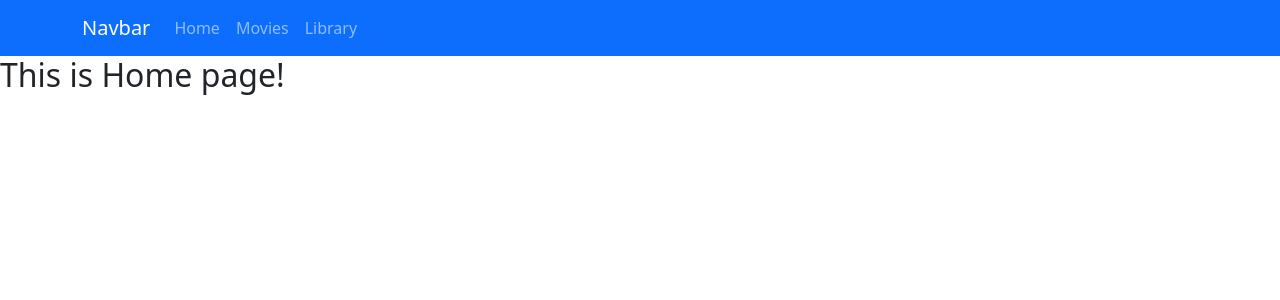
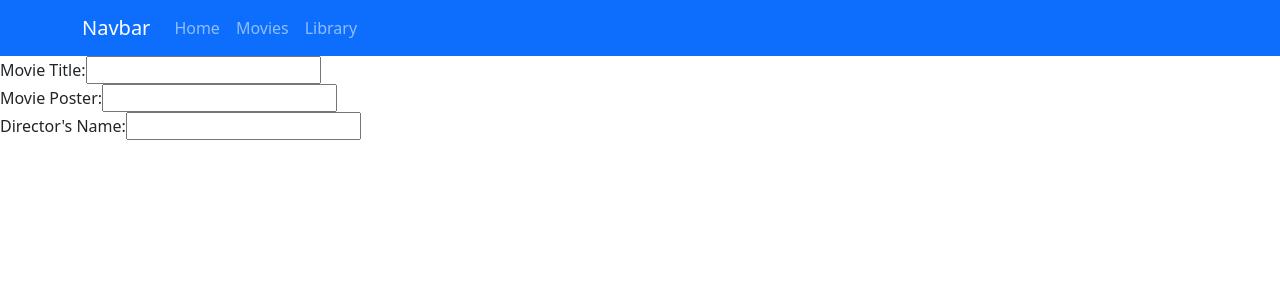
Before and after one commit to DominicArthur/my-app, a React (Create React App) app: page / in a window 1280 px wide. Shown: the top 300 px of the page. Built offline with nearby package versions, Linux system fonts and the light colour scheme; the HTML template or start-up script is replaced by a standard one.

Commit message:
Made the user input

```diff
--- a/src/components/Home.js
+++ b/src/components/Home.js
@@ -1,11 +1,48 @@
 // Home.js
 
-function Home(){
+import { useState } from "react";
+
+ function Home(){
+
+  const [title, setTitle] = useState('');
+  const [poster, setPoster] = useState('');
+  const [director, setDirector] = useState('');
+
+  const handleSubmit = (i) => {
+    i.preventDefault();
+
+    console.log(title, poster, director);
+  }
+
   return(
     <div>
-      <h2>This is Home page!</h2>
+      <form submit={handleSubmit}>
+        <div className="my-form-group">
+        <label>Movie Title: </label>
+        <input type="text"
+         className="my-form-control"
+          value={title}
+          onChange={(i) => { setTitle(i.target.value) }}
+          />
+          </div>
+          <div className="my-from-group">
+          <label>Movie Poster: </label>
+          <input type="text"
+            className="my-form-control"
+            value={poster}
+            onChange={(i) => { setPoster(i.target.value) }}
+    	    />
+          </div>
+          <div className="my-form-group">
+            <label>Director's Name: </label>
+            <input type="text"
+              className="my-form-control"
+              value={director}
+              onChange={(i) => {setDirector(i.target.value) }}
+            />
+          </div>
+      </form>
     </div>
-  );
-}
-
+  )
+ }
 export default Home;
--- a/src/components/Movie.js
+++ b/src/components/Movie.js
@@ -2,7 +2,7 @@ import React, { useEffect } from "react";
 import FilmItem from "./FilmItem";
 
 function Movie(props) {
-  // useEffect hook to log movies when the component mounts
+  // useEffect hook to log movies
   useEffect(() => {
     console.log("movies ", props.myMovies);
   }, []);
--- a/src/mydata.json
+++ b/src/mydata.json
@@ -20,6 +20,7 @@
             "director": ["Sunghoo Park"],
             "filmLenght": "1 hour and 52minutes",
             "thumbnail": "/images/OIP (1).jpg",
+            "categories": []
          }
     ]
 }
```
Also changed, not shown: src/components/info.js (+12 -26 lines).
